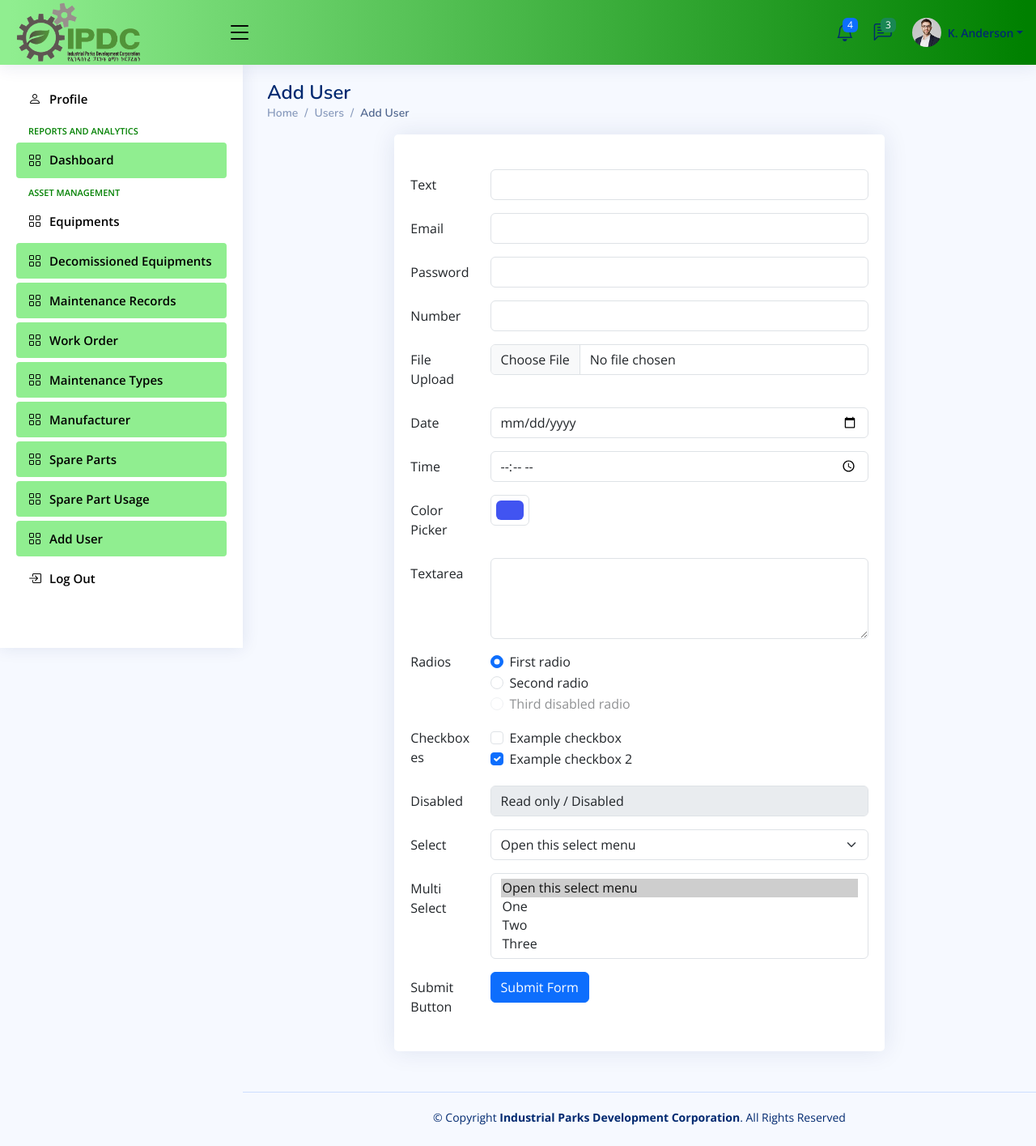
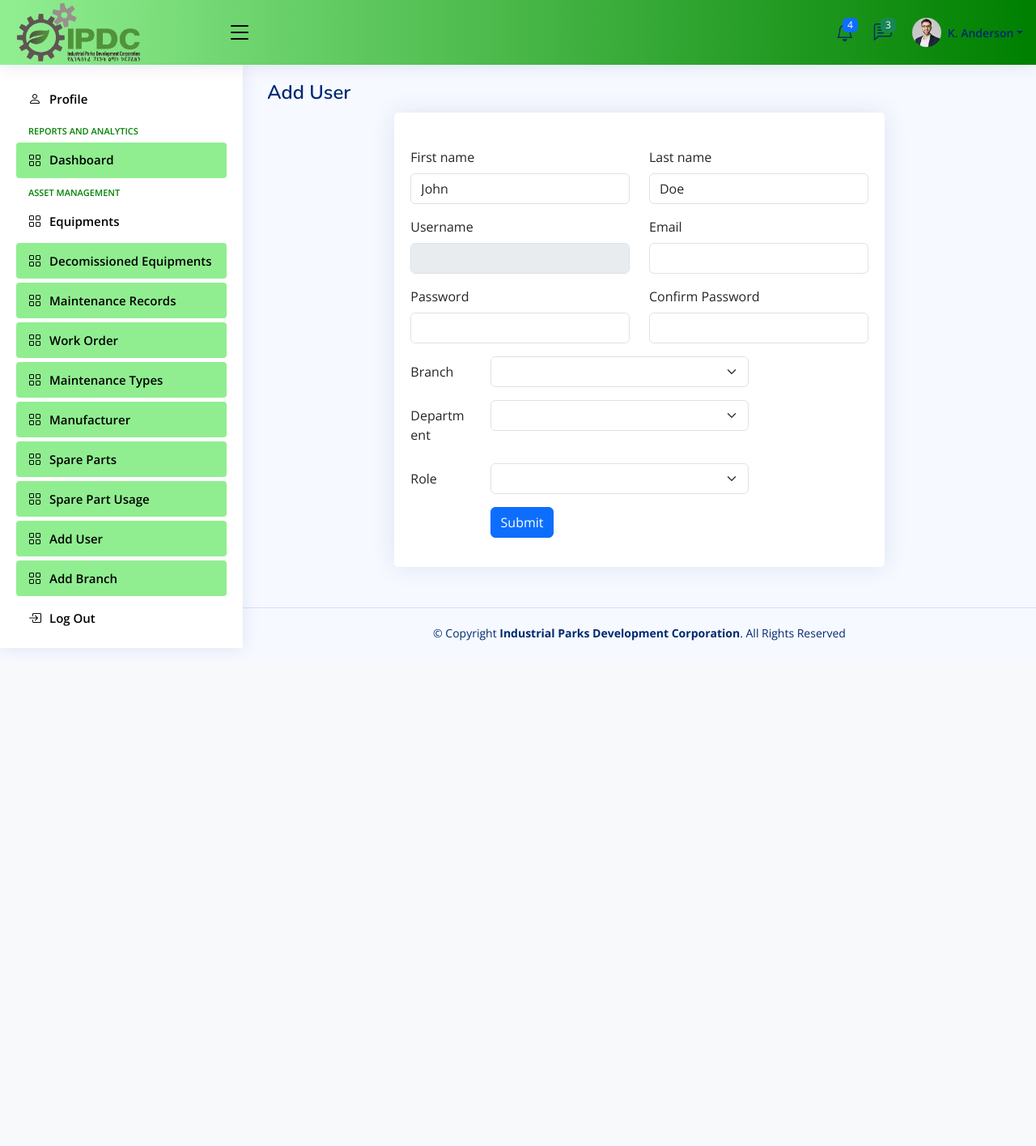
Before and after one commit to eyob-sh/MaintenanceManagementSystem, a Django app: page /register/ in a window 1280 px wide. Shown: the whole page at 81% size. After the commit the page ends 802 px from the top, so only its background shows below. Run offline with Django 5.2, Linux system fonts and the light colour scheme; lists and menus that the app fills with data are empty; some libraries are stand-ins or nearby versions.

Commit message:
added choice list for department and role and displayed them in the registration form / done with add branch functionality and now trying to display branch list

```diff
--- a/maintenance/models.py
+++ b/maintenance/models.py
@@ -4,7 +4,6 @@ from django.contrib.auth.models import User
 # Create your models here.
 class Branch(models.Model):
     name = models.CharField(max_length=100)
-    location = models.CharField(max_length=255)
 
     def __str__(self):
         return self.name
--- a/maintenance/urls.py
+++ b/maintenance/urls.py
@@ -6,6 +6,10 @@ urlpatterns = [
     path('logout/', views.logoutUser,  name = "logout" ),
     path('register/', views.register, name = "register"),
     path('Add_User/', views.Add_User, name = "Add_User"),
+    path('add_branch_page/', views.add_branch_page, name = "add_branch_page"),
+    path('add_branch/', views.add_branch, name = "add_branch"),
+
+
     path('dashboard', views.dashboard, name="dashboard"),
     path('equipment/', views.equipment, name = "equipment"),
 ]
--- a/maintenance/views.py
+++ b/maintenance/views.py
@@ -5,7 +5,28 @@ from django.http import HttpResponse
 from django.http import Http404
 
 from django.contrib.auth import authenticate, login, logout
+
+from .models import *
 # Create your views here.
+
+
+DEPARTMENT_CHOICES = [
+    ('MD', 'Maintenance Department'),
+    ('CD', 'Chemicals Department'),
+
+]
+
+# Define choices for roles
+ROLE_CHOICES = [
+    ('MD manager', 'Maintenance Department Manager'),
+    ('TEC', 'Technician'),
+    ('MO', 'Maintenance Oversight'),
+    ('CO', 'Chemical oversight'),
+    ('CL', 'Client'),
+
+]
+
+
 
 
 def custom_404_view(request, exception):
@@ -53,6 +74,16 @@ def Add_User(request):
     return render(request,'register_page.html')
 
 
+def add_branch_page(request):
+    return render(request,'branch.html')
+
+def add_branch(request):
+    if request.method == 'POST':
+        branch_name = request.POST.get('name')  # Get the branch name from the form
+        if branch_name:
+            Branch.objects.create(name=branch_name)  # Create a new Branch object
+            messages.success(request, 'Branch added successfully')
+    return render(request, 'branch.html')  # Render the form if GET request
 
 @login_required()
 def dashboard(request):
--- a/templates/index.html
+++ b/templates/index.html
@@ -359,6 +359,14 @@
 
 
       <li class="nav-item">
+        <a class="nav-link " href="{% url 'add_branch_page' %}">
+          <i class="bi bi-grid"></i>
+          <span>Add Branch</span>
+        </a>
+      </li><!-- End Add Branch Nav -->
+
+
+      <li class="nav-item">
         <a class="nav-link collapsed" href="{% url 'logout' %}">
           <i class="bi bi-box-arrow-in-right"></i>
           <span>Log Out</span>
@@ -371,15 +379,20 @@
 
   </aside><!-- End Sidebar-->
 
+  <!-- Messages Block -->
+  {% if messages %}
+  <div class="text-danger text-center mb-2">
+    {% for message in messages %}
+    {{ message }} <!-- Display the first message -->
+    {% endfor %}
+  </div>
+  {% endif %}
+  <!-- End Messages Block -->
+
+
   {% block content %}
 
-  {% if messages %}
-  <ul class="messages">
-    {% for message in messages %}
-    <li{% if message.tags %} class="{{ message.tags }}" {% endif %}>{{ message }}</li>
-      {% endfor %}
-  </ul>
-  {% endif %}
+
 
 
   {% endblock %}
--- a/templates/login_page.html
+++ b/templates/login_page.html
@@ -7,7 +7,7 @@
   <meta charset="utf-8">
   <meta content="width=device-width, initial-scale=1.0" name="viewport">
 
-  <title>Pages / Login - NiceAdmin Bootstrap Template</title>
+  <title>Pages / Login</title>
   <meta content="" name="description">
   <meta content="" name="keywords">
 
@@ -86,7 +86,6 @@
                     <div class="col-12">
                       <label for="yourUsername" class="form-label">Username</label>
                       <div class="input-group has-validation">
-                        <span class="input-group-text" id="inputGroupPrepend">@</span>
                         <input type="text" name="username" class="form-control" id="yourUsername" required>
                         <div class="invalid-feedback">Please enter your username.</div>
                       </div>
--- a/templates/register_page.html
+++ b/templates/register_page.html
@@ -8,176 +8,134 @@
 
   <div class="pagetitle">
     <h1>Add User</h1>
-    <nav>
+    <!-- <nav>
       <ol class="breadcrumb">
-        <li class="breadcrumb-item"><a href="index.html">Home</a></li>
+        <li class="breadcrumb-item">Home</li>
         <li class="breadcrumb-item">Users</li>
         <li class="breadcrumb-item active">Add User</li>
       </ol>
-    </nav>
+    </nav> -->
   </div><!-- End Page Title -->
 
   <section class="section">
     <div class="row">
       <div class="col-lg-8 mx-auto">
-
         <div class="card">
           <div class="card-body">
             <h5 class="card-title"></h5>
 
             <!-- General Form Elements -->
             <form>
+              <!-- First Name and Last Name -->
               <div class="row mb-3">
-                <label for="inputText" class="col-sm-2 col-form-label">Text</label>
-                <div class="col-sm-10">
-                  <input type="text" class="form-control">
+                <div class="col-md-6">
+                  <label for="validationDefault01" class="form-label">First name</label>
+                  <input type="text" class="form-control" id="validationDefault01" value="John" required>
                 </div>
-              </div>
-              <div class="row mb-3">
-                <label for="inputEmail" class="col-sm-2 col-form-label">Email</label>
-                <div class="col-sm-10">
-                  <input type="email" class="form-control">
-                </div>
-              </div>
-              <div class="row mb-3">
-                <label for="inputPassword" class="col-sm-2 col-form-label">Password</label>
-                <div class="col-sm-10">
-                  <input type="password" class="form-control">
-                </div>
-              </div>
-              <div class="row mb-3">
-                <label for="inputNumber" class="col-sm-2 col-form-label">Number</label>
-                <div class="col-sm-10">
-                  <input type="number" class="form-control">
-                </div>
-              </div>
-              <div class="row mb-3">
-                <label for="inputNumber" class="col-sm-2 col-form-label">File Upload</label>
-                <div class="col-sm-10">
-                  <input class="form-control" type="file" id="formFile">
-                </div>
-              </div>
-              <div class="row mb-3">
-                <label for="inputDate" class="col-sm-2 col-form-label">Date</label>
-                <div class="col-sm-10">
-                  <input type="date" class="form-control">
-                </div>
-              </div>
-              <div class="row mb-3">
-                <label for="inputTime" class="col-sm-2 col-form-label">Time</label>
-                <div class="col-sm-10">
-                  <input type="time" class="form-control">
+                <div class="col-md-6">
+                  <label for="validationDefault02" class="form-label">Last name</label>
+                  <input type="text" class="form-control" id="validationDefault02" value="Doe" required>
                 </div>
               </div>
 
+              <!-- Username -->
               <div class="row mb-3">
-                <label for="inputColor" class="col-sm-2 col-form-label">Color Picker</label>
-                <div class="col-sm-10">
-                  <input type="color" class="form-control form-control-color" id="exampleColorInput" value="#4154f1"
-                    title="Choose your color">
+                <div class="col-md-6">
+                  <label for="validationDefaultUsername" class="form-label">Username</label>
+                  <input type="text" class="form-control" id="validationDefaultUsername"
+                    aria-describedby="inputGroupPrepend2" disabled>
                 </div>
-              </div>
-              <div class="row mb-3">
-                <label for="inputPassword" class="col-sm-2 col-form-label">Textarea</label>
-                <div class="col-sm-10">
-                  <textarea class="form-control" style="height: 100px"></textarea>
-                </div>
-              </div>
-              <fieldset class="row mb-3">
-                <legend class="col-form-label col-sm-2 pt-0">Radios</legend>
-                <div class="col-sm-10">
-                  <div class="form-check">
-                    <input class="form-check-input" type="radio" name="gridRadios" id="gridRadios1" value="option1"
-                      checked>
-                    <label class="form-check-label" for="gridRadios1">
-                      First radio
-                    </label>
-                  </div>
-                  <div class="form-check">
-                    <input class="form-check-input" type="radio" name="gridRadios" id="gridRadios2" value="option2">
-                    <label class="form-check-label" for="gridRadios2">
-                      Second radio
-                    </label>
-                  </div>
-                  <div class="form-check disabled">
-                    <input class="form-check-input" type="radio" name="gridRadios" id="gridRadios" value="option"
-                      disabled>
-                    <label class="form-check-label" for="gridRadios3">
-                      Third disabled radio
-                    </label>
-                  </div>
-                </div>
-              </fieldset>
-              <div class="row mb-3">
-                <legend class="col-form-label col-sm-2 pt-0">Checkboxes</legend>
-                <div class="col-sm-10">
-
-                  <div class="form-check">
-                    <input class="form-check-input" type="checkbox" id="gridCheck1">
-                    <label class="form-check-label" for="gridCheck1">
-                      Example checkbox
-                    </label>
-                  </div>
-
-                  <div class="form-check">
-                    <input class="form-check-input" type="checkbox" id="gridCheck2" checked>
-                    <label class="form-check-label" for="gridCheck2">
-                      Example checkbox 2
-                    </label>
-                  </div>
-
+                <div class="col-md-6">
+                  <label for="inputEmail" class="form-label">Email</label>
+                  <input type="email" class="form-control" id="inputEmail" required>
                 </div>
               </div>
 
+              <!-- Script to Generate Username -->
+              <script>
+                const firstNameInput = document.getElementById('validationDefault01');
+                const lastNameInput = document.getElementById('validationDefault02');
+                const usernameInput = document.getElementById('validationDefaultUsername');
+
+                function updateUsername() {
+                  const firstName = firstNameInput.value.trim();
+                  const lastName = lastNameInput.value.trim();
+                  if (firstName && lastName) {
+                    usernameInput.value = `${firstName}.${lastName}`.toLowerCase();
+                  } else {
+                    usernameInput.value = '';
+                  }
+                }
+
+                firstNameInput.addEventListener('input', updateUsername);
+                lastNameInput.addEventListener('input', updateUsername);
+              </script>
+
+              <!-- Password and Confirm Password -->
               <div class="row mb-3">
-                <label class="col-sm-2 col-form-label">Disabled</label>
-                <div class="col-sm-10">
-                  <input type="text" class="form-control" value="Read only / Disabled" disabled>
+                <div class="col-md-6">
+                  <label for="inputPassword" class="form-label">Password</label>
+                  <input type="password" class="form-control" id="inputPassword" required>
+                </div>
+                <div class="col-md-6">
+                  <label for="inputConfirmPassword" class="form-label">Confirm Password</label>
+                  <input type="password" class="form-control" id="inputConfirmPassword" required>
                 </div>
               </div>
 
+
+              <!-- Branch -->
               <div class="row mb-3">
-                <label class="col-sm-2 col-form-label">Select</label>
-                <div class="col-sm-10">
+                <label class="col-sm-2 col-form-label">Branch</label>
+                <div class="col-sm-7">
                   <select class="form-select" aria-label="Default select example">
-                    <option selected>Open this select menu</option>
-                    <option value="1">One</option>
-                    <option value="2">Two</option>
-                    <option value="3">Three</option>
+                    <option selected disabled></option>
+                    {% for branch in branches %}
+                    <option value="{{ branch.id }}">{{ branch.name }}</option>
+                    {% endfor %}
                   </select>
                 </div>
               </div>
 
+
+              <!-- Department -->
               <div class="row mb-3">
-                <label class="col-sm-2 col-form-label">Multi Select</label>
-                <div class="col-sm-10">
-                  <select class="form-select" multiple aria-label="multiple select example">
-                    <option selected>Open this select menu</option>
-                    <option value="1">One</option>
-                    <option value="2">Two</option>
-                    <option value="3">Three</option>
+                <label class="col-sm-2 col-form-label">Department</label>
+                <div class="col-sm-7">
+                  <select class="form-select" aria-label="Default select example">
+                    <option selected disabled></option>
+                    <option value="MD">Maintenance Department</option>
+                    <option value="CD">Chemicals Department</option>
                   </select>
                 </div>
               </div>
 
+              <!-- Role -->
               <div class="row mb-3">
-                <label class="col-sm-2 col-form-label">Submit Button</label>
-                <div class="col-sm-10">
-                  <button type="submit" class="btn btn-primary">Submit Form</button>
+                <label class="col-sm-2 col-form-label">Role</label>
+                <div class="col-sm-7">
+                  <select class="form-select" aria-label="Default select example">
+                    <option selected></option>
+                    <option value="MD manager">Maintenance Department Manager</option>
+                    <option value="TEC">Technician</option>
+                    <option value="MO">Maintenance Oversight</option>
+                    <option value="CO">Chemical Oversight</option>
+                    <option value="CL">Client</option>
+                  </select>
                 </div>
               </div>
 
+
+              <!-- Submit Button -->
+              <div class="row mb-3">
+                <label class="col-sm-2 col-form-label"></label>
+                <div class="col-sm-10">
+                  <button type="submit" class="btn btn-primary">Submit</button>
+                </div>
+              </div>
             </form><!-- End General Form Elements -->
-
           </div>
         </div>
-
-      </div>
-
-      <div class="col-lg-6">
-
-
-
       </div>
     </div>
   </section>
```
Also changed, not shown: templates/branch.html (added, +46 -0 lines), db.sqlite3, maintenance/migrations/0002_remove_branch_location.py (added).
